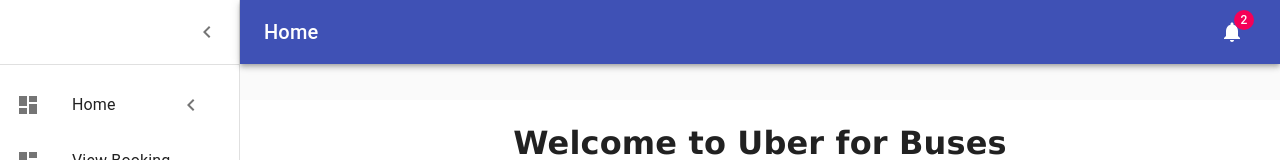
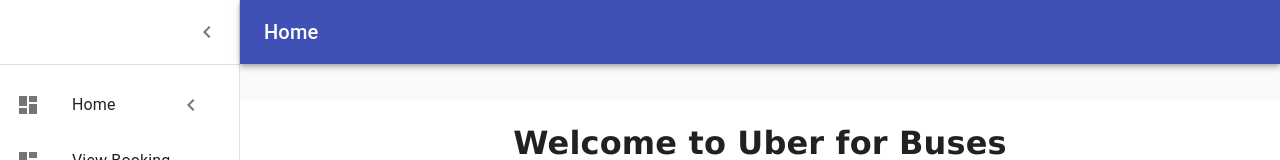
Before and after one commit to DaryaniLeena/csye7220MidTerm, a React (Create React App) app in the folder uberfe/: page /home in a window 1280 px wide. Shown: the top 160 px of the page. Built offline with nearby package versions, Linux system fonts and the light colour scheme; no server answers; what react-native would draw is missing.

Commit message:
removed bell icon

```diff
--- a/uberfe/src/components/Appbar.js
+++ b/uberfe/src/components/Appbar.js
@@ -209,11 +209,11 @@
                     </Typography>
 
                     {/* For kicks */}
-          <IconButton color="inherit">
+                    {/* <IconButton color="inherit">
             <Badge badgeContent={2} color="secondary">
               <NotificationsIcon />
             </Badge>
-          </IconButton>
+          </IconButton> */}
                 </Toolbar>
             </AppBar>
 
@@ -306,7 +306,11 @@
                     {/* This is your mission control: Matches URLs above to your components */}
                     {/* <main className={classes.content}> */}
                     {/* menu paths */}
-          <Route exact path="/" component={() => <Redirect to="/home" />} />
+                    <Route
+                        exact
+                        path="/"
+                        component={() => <Redirect to="/home" />}
+                    />
                     <Route exact path="/home" component={Home} />
                     <Route exact path="/bookings" component={THome} />
                     <Route exact path="/makeBooking" component={Compose} />
```
Lines whose indentation alone changed are shown as unchanged.
